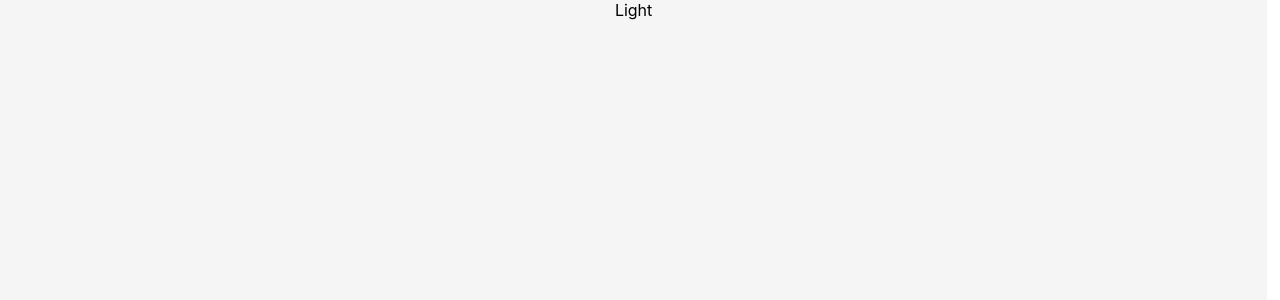
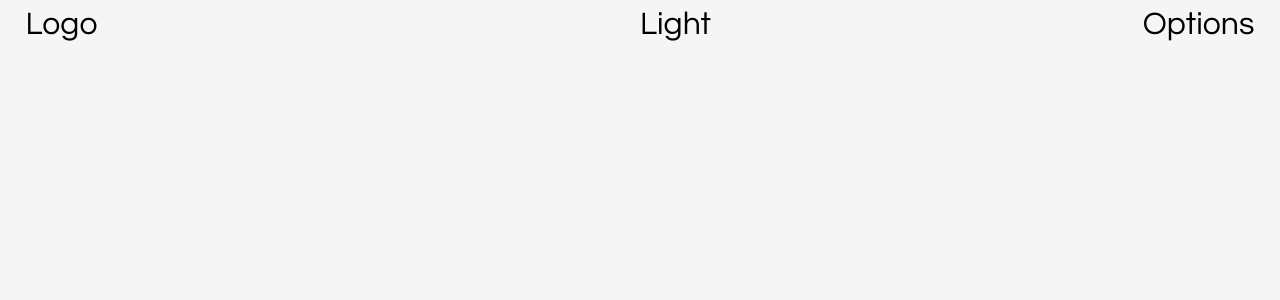
Before and after one commit to AJ-Brown-InTech/site, a React (Create React App) app: page / in a window 1280 px wide. Shown: the top 300 px of the page. Built offline with nearby package versions, Linux system fonts and the light colour scheme.

Commit message:
toggle through navbar

```diff
--- a/public/index.html
+++ b/public/index.html
@@ -3,6 +3,7 @@
   <head>
     <meta charset="utf-8" />
     <link rel="icon" href="%PUBLIC_URL%/favicon.ico" />
+    <link rel="preconnect" href="https://fonts.googleapis.com"><link rel="preconnect" href="https://fonts.gstatic.com" crossorigin><link href="https://fonts.googleapis.com/css2?family=Questrial&display=swap" rel="stylesheet">
     <meta name="viewport" content="width=device-width, initial-scale=1" />
     <meta name="theme-color" content="#000000" />
     <meta
--- a/src/App.tsx
+++ b/src/App.tsx
@@ -1,19 +1,34 @@
 import React, { Component } from 'react'
+import { Interface } from 'readline';
+import Navbar from './Components/Navbar/Navbar'
 import './styles/main.scss'
 
-export default class  App extends Component {
+interface State {
+  mode:boolean
+  setting: string
+  toggleFunc: any
+  settingFunc: any
+}
+
+export default class  App extends Component{
   state = {
-    mode: true
-  };
+    mode: true,
+    setting: 'Light'
+  }
 
 
+  SettingsSync(){
+    if(this.state.mode == true){
+      return this.setState({setting: 'Light'})
+    }
+    else {
+     return  this.setState({setting:'Dark'})
+    }
+  }
 render() {
-
       return (
-        <div className=' Main' style={{backgroundColor:(this.state.mode ==true? 'whitesmoke': 'black'),
-        color: this.state.mode == true? 'black': 'whitesmoke'}}>
-
-          <div onClick={()=>this.setState({mode:!this.state.mode})}>{this.state.mode == true ? 'Light': 'Dark'}</div>
+        <div className=' Main' style={{backgroundColor:(this.state.mode ==true? 'whitesmoke': 'black'),color: this.state.mode == true? 'black': 'whitesmoke'}}>
+         <Navbar setting={this.state.setting} mode={this.state.mode} toggleFunc={onclick=()=>this.setState({mode:!this.state.mode})} settingFunc={onclick=()=> this.SettingsSync()}/>
         </div>
       )
     }
--- /dev/null
+++ b/src/Components/Navbar/Navbar.tsx
@@ -0,0 +1,28 @@
+import React, { Component } from 'react'
+import '../../styles/navbar.scss'
+
+interface Props{
+  setting: string
+  mode:boolean
+  toggleFunc: any
+  settingFunc: any
+}
+
+export default class Navbar extends Component <Props>{
+constructor(props: Props){
+  super(props)
+}
+  render(){
+   console.log(this.props)
+    return (
+    <div className="navbar" >
+      <section className="nav-op1">
+        Logo
+      </section>
+      <section className="nav-op2">Options</section>
+
+      <section onClick={()=>{this.props.toggleFunc(); this.props.settingFunc()}}className="nav-op3"><span>{this.props.setting}</span></section>
+    </div>
+    )
+  }
+}
--- a/src/styles/main.scss
+++ b/src/styles/main.scss
@@ -1,6 +1,10 @@
+body{
+  margin: 0%;
+  padding: 0%;
+  font-family: 'Questrial', sans-serif, 'Helvetica Neue';
+  -webkit-font-smoothing: antialiased;
+  -moz-osx-font-smoothing: grayscale;
+}
 .Main {
-  text-align: center;
   height: 100vh;
-  width: 99vw;
-
 }
--- /dev/null
+++ b/src/styles/navbar.scss
@@ -0,0 +1,20 @@
+.navbar{
+    position:fixed;
+    top: 1%;
+    font-size: 2em;
+
+    .nav-op1{
+        position:fixed;
+        left: 2%;
+    }
+    .nav-op2{
+        position:fixed;
+        right: 2%;
+    }
+    .nav-op3{
+        position:fixed;
+        right: 50%;
+        left: 50%;display: block;
+
+    }
+}
```
Also changed, not shown: src/helpers/mode.tsx (deleted, +0 -20 lines).
